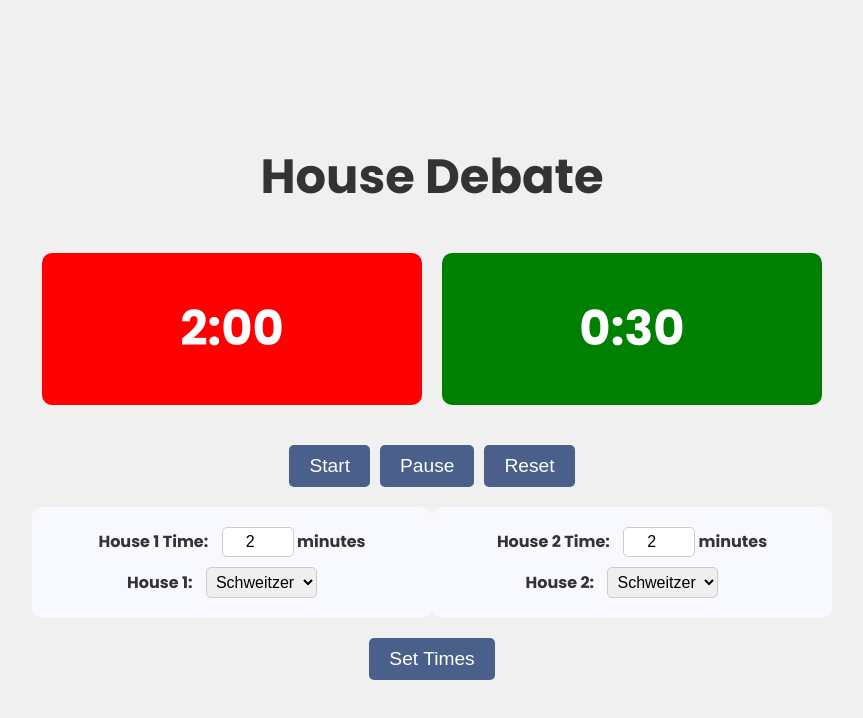
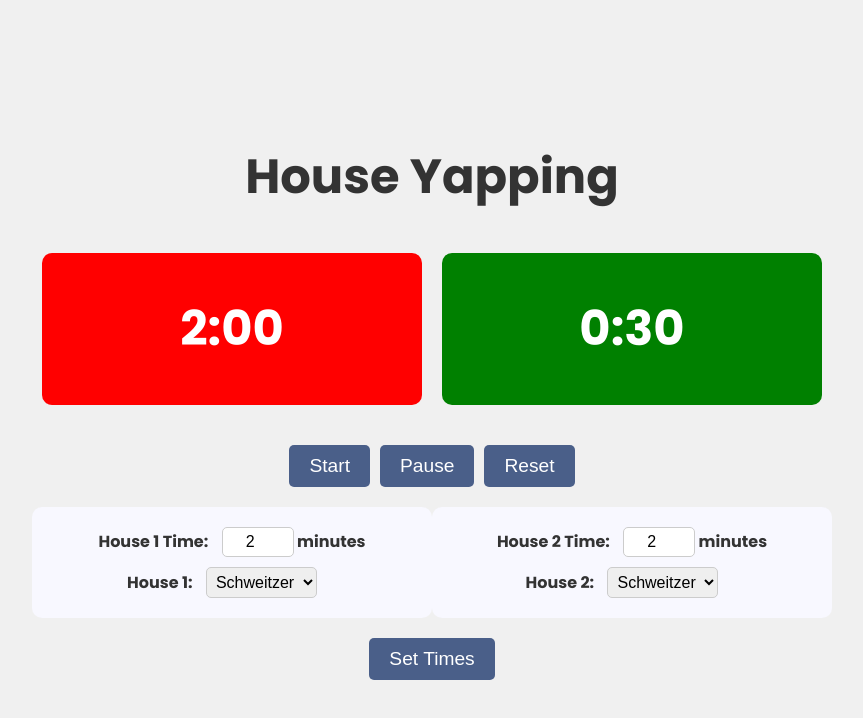
Before and after one commit to poomt/houseargue, a plain HTML site: page index.html in a window 1280 px wide. Shown: the whole page, without its empty margins (208-1071 px from the left). Drawn offline with Linux system fonts and the light colour scheme.

Commit message:
Update index.html

```diff
--- a/index.html
+++ b/index.html
@@ -4,7 +4,7 @@
 <head>
     <meta charset="UTF-8">
     <meta name="viewport" content="width=device-width, initial-scale=1.0">
-    <title>House Debate</title>
+    <title>House Yapping</title>
     <style>
         @import url('https://fonts.googleapis.com/css2?family=Poppins:wght@700&display=swap');
 
@@ -147,7 +147,7 @@
 
 <body>
     <div class="container">
-        <h1>House Debate</h1>
+        <h1>House Yapping</h1>
         <div class="timer">
             <div id="player1" class="player" style="background-color: red;">
                 02:00
```
